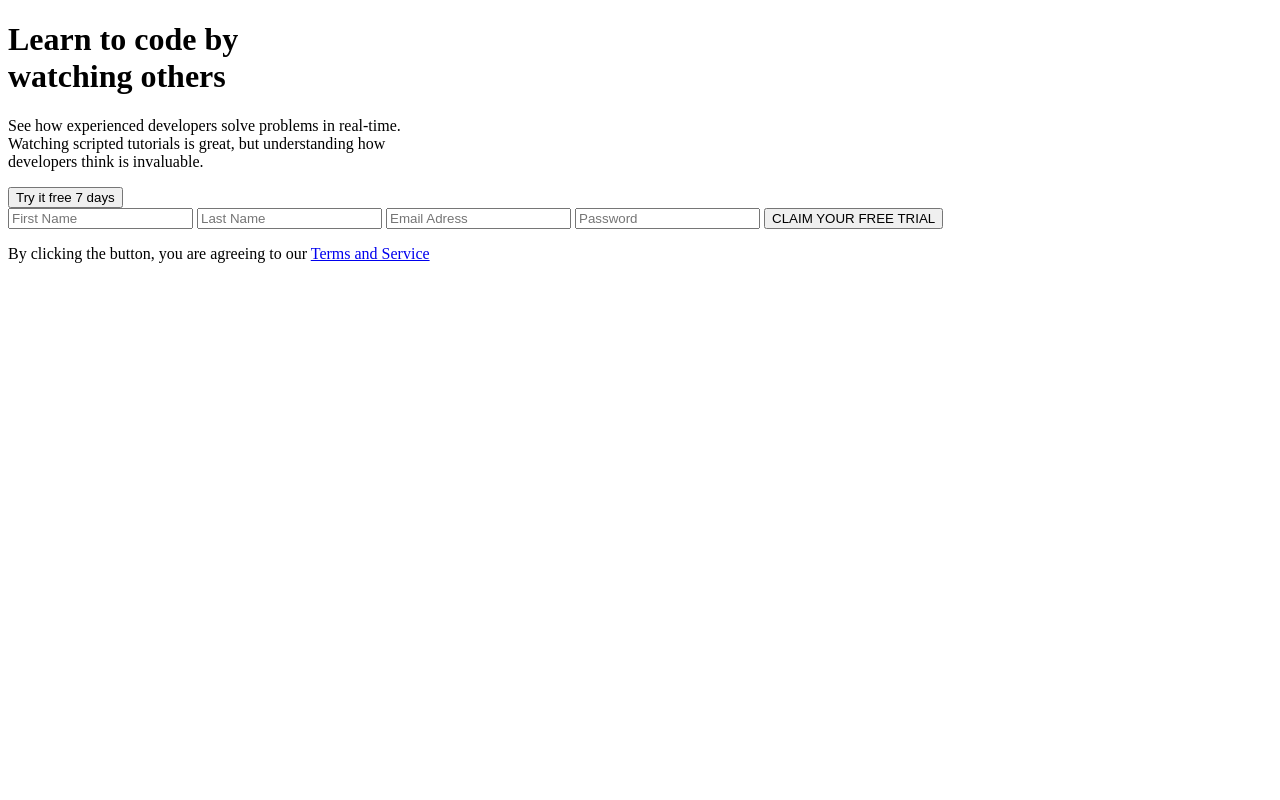
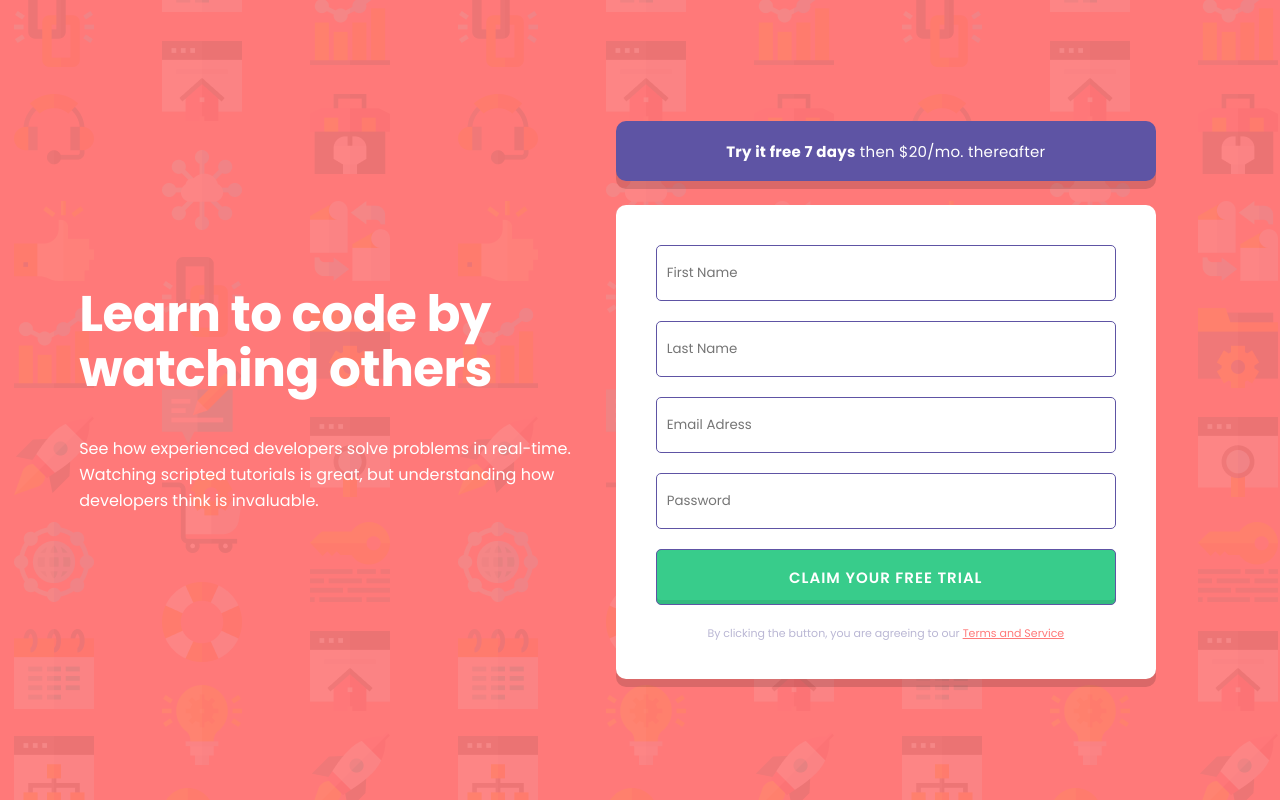
Before and after one commit to viniciusadmartns/signup_page, a plain HTML site: page index.html in a window 1280 px wide. Drawn offline with Linux system fonts and the light colour scheme.

Commit message:
Adicionando css e pasta img

```diff
--- a/index.html
+++ b/index.html
@@ -6,8 +6,10 @@
     <meta name="viewport" content="width=device-width, initial-scale=1.0" />
     <link rel="icon" type="image/png" href="./imgs/logo_title.png" />
     <title>Sign-Up</title>
+    <link rel="stylesheet" href="style.css">
   </head>
   <body>
+    <div class="container">
       <div class="left-column">
         <h1>Learn to code by<br />
           watching others</h1>
@@ -18,7 +20,7 @@
       </div>
 
       <div class="right-column">
-      <button class="promo">Try it free 7 days</button>
+        <button class="promo"><strong>Try it free 7 days</strong> then $20/mo. thereafter</button>
 
         <form>
           <input type="text" placeholder="First Name" />
@@ -29,5 +31,6 @@
           <p class="terms">By clicking the button, you are agreeing to our <a href="#">Terms and Service</p>
         </form>
       </div>
+  </div>
   </body>
 </html>
--- /dev/null
+++ b/style.css
@@ -0,0 +1,107 @@
+@import url("https://fonts.googleapis.com/css2?family=Poppins:wght@400;500;600;700&display=swap");
+
+* {
+  padding: 0;
+  margin: 0;
+  box-sizing: border-box;
+  font-family: Poppins;
+  color: #ffffff;
+}
+
+body {
+  /* background-color: #ff7979; */
+  background-image: url(./imgs/bg_image.png);
+}
+
+.container {
+  display: flex;
+  align-items: center;
+  justify-content: center;
+  min-height: 100vh;
+  gap: 45px;
+}
+
+.left-column h1 {
+  line-height: 55px;
+  letter-spacing: -0.52px;
+  font-size: 50px;
+  margin-bottom: 39px;
+}
+
+.left-column p {
+  line-height: 26px;
+}
+
+.promo {
+  height: 60px;
+  width: 540px;
+  margin-bottom: 24px;
+  background: #5e54a4;
+  box-shadow: 0px 8px 0px rgba(0, 0, 0, 0.14688);
+  border: none;
+  border-radius: 10px;
+  font-size: 15px;
+  font-weight: 400;
+  letter-spacing: 0.27px;
+  color: #ffffff;
+  transition: background-color 0.3s ease-in-out;
+}
+
+.promo:hover {
+  background-color: #4a437c;
+  transform: scale(1.1);
+}
+
+form {
+  padding: 40px;
+  height: 474px;
+  width: 540px;
+  background: #ffffff;
+  box-shadow: 0px 8px 0px rgba(0, 0, 0, 0.146);
+  border-radius: 10px;
+  transition: all 0.2s ease-in-out;
+  transform: scale(1);
+}
+
+form:hover {
+  box-shadow: 0px 5px 10px rgba(0, 0, 0, 0.5);
+  transform: scale(1.05);
+}
+
+input {
+  height: 56px;
+  width: 460px;
+  margin-bottom: 20px;
+  border: 1px solid #5e54a4;
+  border-radius: 5px;
+  padding: 10px;
+}
+
+form input[type="submit"] {
+  background: #38cc8b;
+  box-shadow: inset 0px -4px 0px rgba(0, 0, 0, 0.09);
+  font-weight: 600;
+  font-size: 15px;
+  letter-spacing: 1px;
+  cursor: pointer;
+  transition: all 0.2s ease-in-out;
+}
+
+input[type="submit"]:hover {
+  background-color: #2c9f6d;
+}
+
+form p {
+  font-size: 11px;
+  color: #bab7d4;
+  text-align: center;
+}
+
+p a {
+  color: #ff7979;
+  transition: all 0.2s ease-in-out;
+}
+
+p a:hover {
+  color: #4a437c;
+}
```
Also changed, not shown: imgs/bg_image.png (added). Lines whose indentation alone changed are shown as unchanged.
